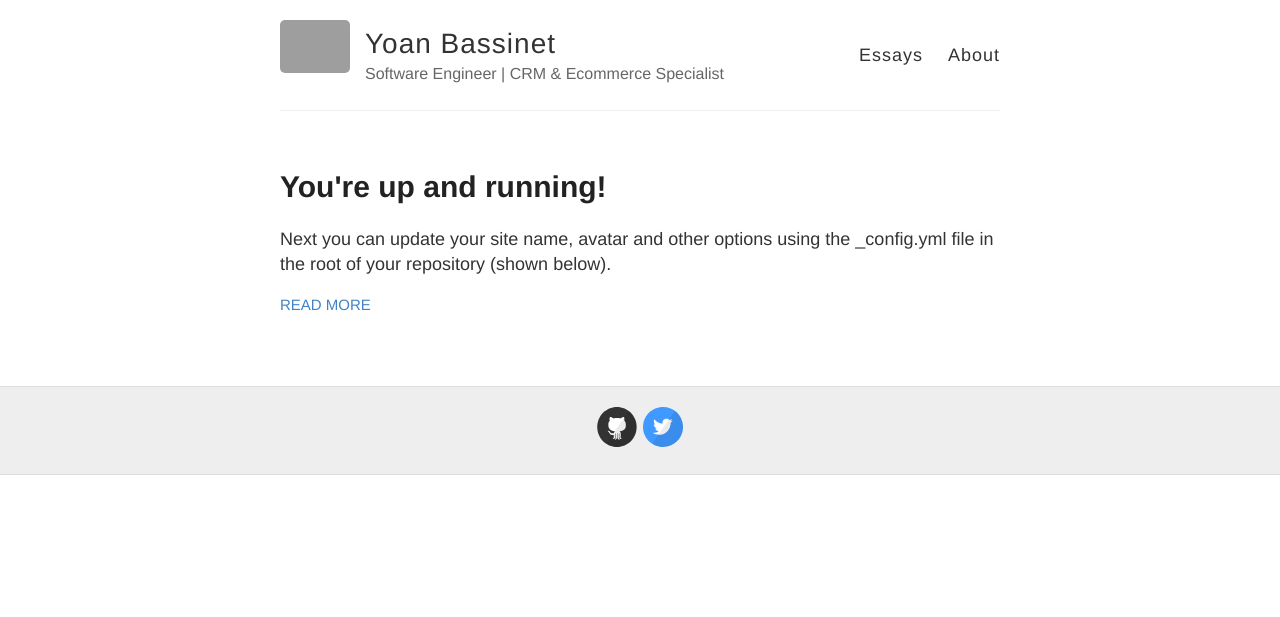
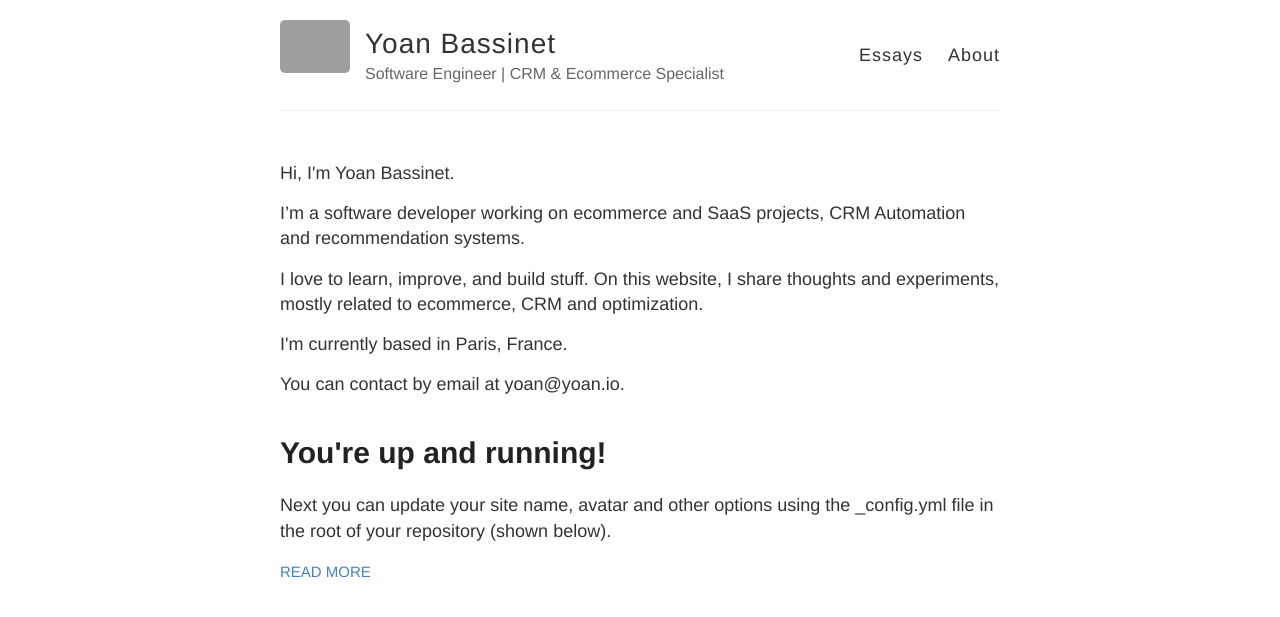
Before and after one commit to yuun88/yuun88.github.io, a Jekyll site: the page built from index.html, in a window 1280 px wide. Shown: the top 617 px of the page. Built offline with Jekyll 4.4.1, drawn with Linux system fonts in a browser that asks for light colours; grey boxes are pictures that could not be loaded.

Commit message:
UPDATE home and layout

```diff
--- a/_config.yml
+++ b/_config.yml
@@ -9,7 +9,7 @@ name: Yoan Bassinet
 description: Software Engineer | CRM & Ecommerce Specialist
 
 # URL of your avatar or profile pic (you could use your GitHub profile pic)
-avatar: https://raw.githubusercontent.com/barryclark/jekyll-now/master/images/jekyll-logo.png
+avatar: https://raw.githubusercontent.com/yoanbst/yoanbst.github.io/main/images/yoan-bassinet.jpg
 
 #
 # Flags below are optional
@@ -21,12 +21,12 @@ footer-links:
   email:
   facebook:
   flickr:
-  github: barryclark/jekyll-now
+  github: yoanbst
   instagram:
-  linkedin:
+  linkedin: yoan-bassinet
   pinterest:
-  rss: # just type anything here for a working RSS icon
-  twitter: jekyllrb
+  rss: rss
+  twitter:
   stackoverflow: # your stackoverflow profile, e.g. "users/50476/bart-kiers"
   youtube: # channel/<your_long_string> or user/<user-name>
   googleplus: # anything in your profile username that comes after plus.google.com/
--- a/_layouts/default.html
+++ b/_layouts/default.html
@@ -34,15 +34,14 @@
     </div>
 
     <div id="main" role="main" class="container">
-
-      {{ content }}
-    </div>
-
-    <div class="wrapper-footer">
-      <div class="container">
-        <footer class="footer">
-          {% include svg-icons.html %}
-        </footer>
+      <div>Hi, I'm Yoan Bassinet.
+        <p>I’m a software developer working on ecommerce and SaaS projects, CRM Automation and recommendation systems.</p>
+        <p>I love to learn, improve, and build stuff. On this website, I share thoughts and experiments, mostly related to ecommerce, CRM and optimization.</p>
+        <p>I'm currently based in Paris, France.</p>
+        <p>You can contact by email at yoan@yoan.io.</p>
+      </div>
+      <div>
+        {{ content }}
       </div>
     </div>
 
--- a/_layouts/post.html
+++ b/_layouts/post.html
@@ -13,5 +13,4 @@ layout: default
     Written on {{ page.date | date: "%B %e, %Y" }}
   </div>
 
-  {% include disqus.html %}
 </article>
```
Also changed, not shown: 404.md (+0 -2 lines), images/404.jpg (deleted), images/jekyll-logo.png (deleted).
